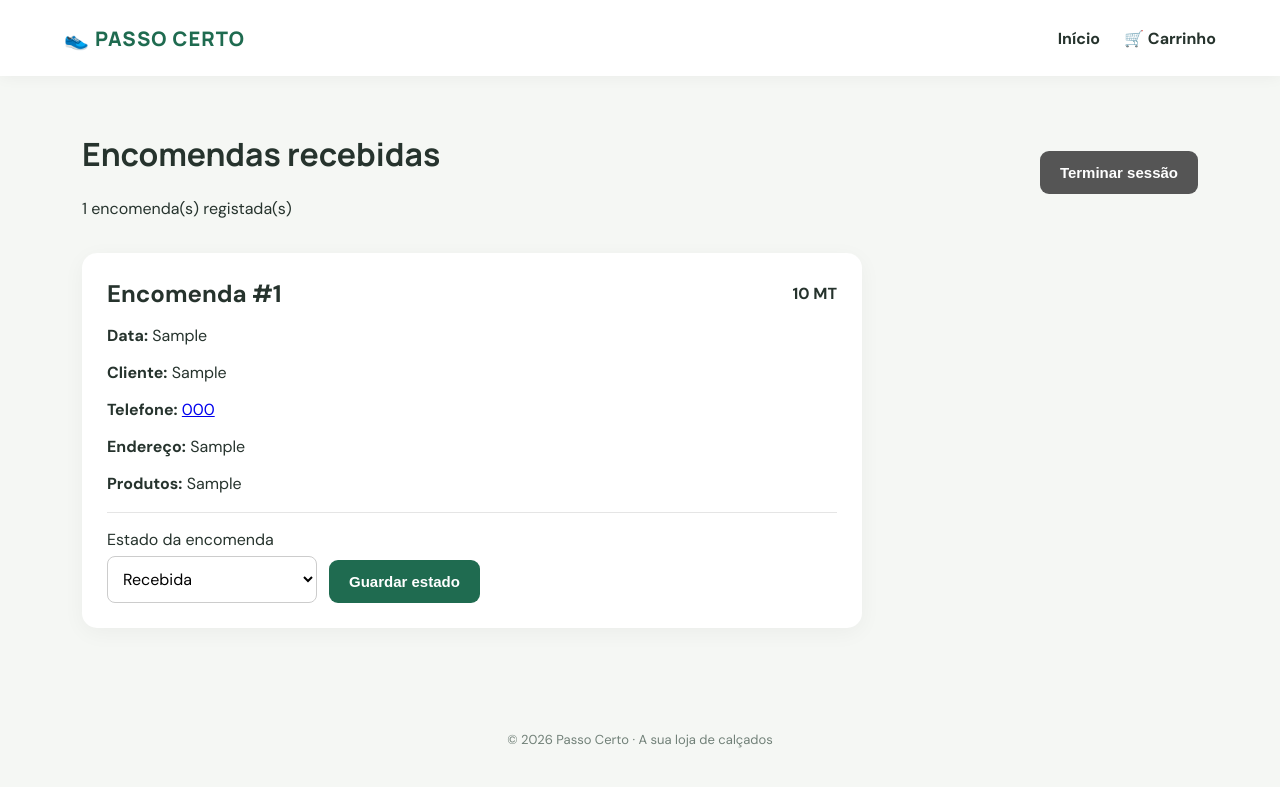
After one commit to leonoraalfredo360-dev/salto-e-charme, a Flask app: page /admin/encomendas in a window 1280 px wide. The commit adds this page. Shown: the top 787 px of the page. Run offline with Flask 3, Linux system fonts and the light colour scheme; the visitor is signed in with stand-in values (Sample User, id 1); tables that the repository leaves empty hold one stand-in row (values such as "Sample post").

Commit message:
Adicionar painel de administração

```diff
--- a/app.py
+++ b/app.py
@@ -1,9 +1,15 @@
-from flask import Flask, render_template, redirect, url_for, request, session, flash
+from flask import Flask, render_template, redirect, url_for, request, session, flash, abort
 import sqlite3
+import os
+import secrets
+import hmac
 from pathlib import Path
+from datetime import datetime
 
 app = Flask(__name__)
-app.secret_key = "troque-esta-chave-por-uma-chave-secreta"
+app.secret_key = os.environ.get("SECRET_KEY", "chave-local-apenas-para-testes-nao-usar-em-producao")
+ADMIN_PASSWORD = os.environ.get("ADMIN_PASSWORD", "")
+ESTADOS_ENCOMENDA = ["Recebida", "Em preparação", "Enviada", "Entregue", "Cancelada"]
 DB = Path(__file__).with_name("loja.db")
 
 PRODUTOS_INICIAIS = [
@@ -34,9 +40,17 @@ def iniciar_bd():
                 id INTEGER PRIMARY KEY AUTOINCREMENT,
                 cliente TEXT NOT NULL, telefone TEXT NOT NULL,
                 endereco TEXT NOT NULL, total INTEGER NOT NULL,
-                itens TEXT NOT NULL
+                itens TEXT NOT NULL,
+                estado TEXT NOT NULL DEFAULT 'Recebida',
+                criada_em TEXT NOT NULL DEFAULT ''
             )
         """)
+        # Atualiza também bases de dados antigas, sem apagar encomendas existentes.
+        colunas = {linha[1] for linha in con.execute("PRAGMA table_info(encomendas)").fetchall()}
+        if "estado" not in colunas:
+            con.execute("ALTER TABLE encomendas ADD COLUMN estado TEXT NOT NULL DEFAULT 'Recebida'")
+        if "criada_em" not in colunas:
+            con.execute("ALTER TABLE encomendas ADD COLUMN criada_em TEXT NOT NULL DEFAULT ''")
         if con.execute("SELECT COUNT(*) FROM produtos").fetchone()[0] == 0:
             # Imagens ilustrativas; pode trocar os links pelas fotografias dos seus produtos.
             imagens = [
@@ -128,14 +142,87 @@ def finalizar():
         )
         with conectar() as con:
             con.execute(
-                "INSERT INTO encomendas (cliente,telefone,endereco,total,itens) VALUES (?,?,?,?,?)",
-                (cliente, telefone, endereco, total, resumo)
+                "INSERT INTO encomendas (cliente,telefone,endereco,total,itens,estado,criada_em) VALUES (?,?,?,?,?,?,?)",
+                (cliente, telefone, endereco, total, resumo, "Recebida", datetime.now().strftime("%d/%m/%Y %H:%M"))
             )
         session["carrinho"] = {}
         return render_template("sucesso.html", cliente=cliente, total=total)
 
     return render_template("finalizar.html", itens=itens, total=total)
 
+
+
+def administrador_autenticado():
+    return session.get("administrador") is True
+
+
+def csrf_token():
+    if "csrf_token" not in session:
+        session["csrf_token"] = secrets.token_urlsafe(32)
+    return session["csrf_token"]
+
+
+@app.context_processor
+def disponibilizar_csrf():
+    return {"csrf_token": csrf_token}
+
+
+@app.route("/admin", methods=["GET", "POST"])
+def admin():
+    if not ADMIN_PASSWORD:
+        return ("A área de administração ainda não foi configurada. No Render, adicione a variável ADMIN_PASSWORD e faça novo deploy.", 503)
+    if administrador_autenticado():
+        return redirect(url_for("admin_encomendas"))
+    if request.method == "POST":
+        token = request.form.get("csrf_token", "")
+        if not hmac.compare_digest(token, session.get("csrf_token", "")):
+            abort(400)
+        password = request.form.get("password", "")
+        if hmac.compare_digest(password, ADMIN_PASSWORD):
+            session.clear()
+            session["administrador"] = True
+            flash("Sessão iniciada com sucesso.")
+            return redirect(url_for("admin_encomendas"))
+        flash("Palavra-passe incorreta.")
+    return render_template("admin_login.html")
+
+
+@app.route("/admin/encomendas")
+def admin_encomendas():
+    if not administrador_autenticado():
+        return redirect(url_for("admin"))
+    with conectar() as con:
+        encomendas = con.execute("SELECT * FROM encomendas ORDER BY id DESC").fetchall()
+    return render_template("admin_encomendas.html", encomendas=encomendas, estados=ESTADOS_ENCOMENDA)
+
+
+@app.post("/admin/encomenda/<int:encomenda_id>/estado")
+def admin_atualizar_estado(encomenda_id):
+    if not administrador_autenticado():
+        return redirect(url_for("admin"))
+    token = request.form.get("csrf_token", "")
+    if not hmac.compare_digest(token, session.get("csrf_token", "")):
+        abort(400)
+    estado = request.form.get("estado", "")
+    if estado not in ESTADOS_ENCOMENDA:
+        abort(400)
+    with conectar() as con:
+        con.execute("UPDATE encomendas SET estado = ? WHERE id = ?", (estado, encomenda_id))
+    flash(f"Estado da encomenda #{encomenda_id} atualizado.")
+    return redirect(url_for("admin_encomendas"))
+
+
+@app.post("/admin/sair")
+def admin_sair():
+    if not administrador_autenticado():
+        return redirect(url_for("admin"))
+    token = request.form.get("csrf_token", "")
+    if not hmac.compare_digest(token, session.get("csrf_token", "")):
+        abort(400)
+    session.clear()
+    flash("Terminaste a sessão de administração.")
+    return redirect(url_for("admin"))
+
 # Inicializa a base de dados tanto no uso local como no servidor web.
 iniciar_bd()
 
--- a/static/style.css
+++ b/static/style.css
@@ -11,3 +11,14 @@ select,input,textarea{font:inherit;border:1px solid #d8e0da;border-radius:8px;pa
 .avisos{max-width:1160px;margin:16px auto 0;padding:0 22px;color:var(--verde);font-weight:700}footer{text-align:center;padding:25px;color:#718078;font-size:13px}
 @media(max-width:760px){.hero{padding:30px}.hero-icon{font-size:70px;padding:0}.produtos{grid-template-columns:repeat(2,1fr)}.duas-colunas{grid-template-columns:1fr}.linha-carrinho{gap:9px}.linha-carrinho img{width:55px;height:55px}}
 @media(max-width:500px){.produtos{grid-template-columns:1fr}.cabecalho-produtos{align-items:flex-start;gap:12px;flex-direction:column}.hero-icon{display:none}.topo{padding:0 18px}nav{gap:12px}}
+
+/* Painel privado de administração */
+.admin-login { max-width: 520px; margin: 32px auto; }
+.admin-login .formulario { margin: 22px 0; }
+.admin-cabecalho, .encomenda-topo { display: flex; justify-content: space-between; align-items: center; gap: 16px; flex-wrap: wrap; }
+.encomenda-admin { margin: 18px 0; }
+.encomenda-admin h2 { margin: 0; }
+.estado-form { display: flex; align-items: end; gap: 12px; flex-wrap: wrap; margin-top: 18px; padding-top: 16px; border-top: 1px solid #e5e5e5; }
+.estado-form label { display: grid; gap: 6px; min-width: 210px; }
+.estado-form select { padding: 11px; border: 1px solid #ccc; border-radius: 8px; font: inherit; }
+.botao-secundario { background: #555; }
--- /dev/null
+++ b/templates/admin_encomendas.html
@@ -0,0 +1,33 @@
+{% extends "base.html" %}
+{% block conteudo %}
+<div class="admin-cabecalho">
+  <div><h1>Encomendas recebidas</h1><p>{{ encomendas|length }} encomenda(s) registada(s)</p></div>
+  <form method="post" action="{{ url_for('admin_sair') }}">
+    <input type="hidden" name="csrf_token" value="{{ csrf_token() }}">
+    <button class="botao botao-secundario" type="submit">Terminar sessão</button>
+  </form>
+</div>
+{% if encomendas %}
+  {% for e in encomendas %}
+  <article class="painel encomenda-admin">
+    <div class="encomenda-topo"><h2>Encomenda #{{ e.id }}</h2><strong>{{ e.total }} MT</strong></div>
+    <p><b>Data:</b> {{ e.criada_em or 'Data não disponível' }}</p>
+    <p><b>Cliente:</b> {{ e.cliente }}</p>
+    <p><b>Telefone:</b> <a href="tel:{{ e.telefone }}">{{ e.telefone }}</a></p>
+    <p><b>Endereço:</b> {{ e.endereco }}</p>
+    <p><b>Produtos:</b> {{ e.itens }}</p>
+    <form class="estado-form" method="post" action="{{ url_for('admin_atualizar_estado', encomenda_id=e.id) }}">
+      <input type="hidden" name="csrf_token" value="{{ csrf_token() }}">
+      <label>Estado da encomenda
+        <select name="estado">
+          {% for estado in estados %}<option value="{{ estado }}" {% if e.estado == estado %}selected{% endif %}>{{ estado }}</option>{% endfor %}
+        </select>
+      </label>
+      <button class="botao" type="submit">Guardar estado</button>
+    </form>
+  </article>
+  {% endfor %}
+{% else %}
+  <div class="painel"><h2>Ainda não há encomendas</h2><p>Quando um cliente concluir uma compra, a encomenda aparecerá aqui.</p></div>
+{% endif %}
+{% endblock %}
```
Also changed, not shown: templates/admin_login.html (added, +13 -0 lines), README.txt.
